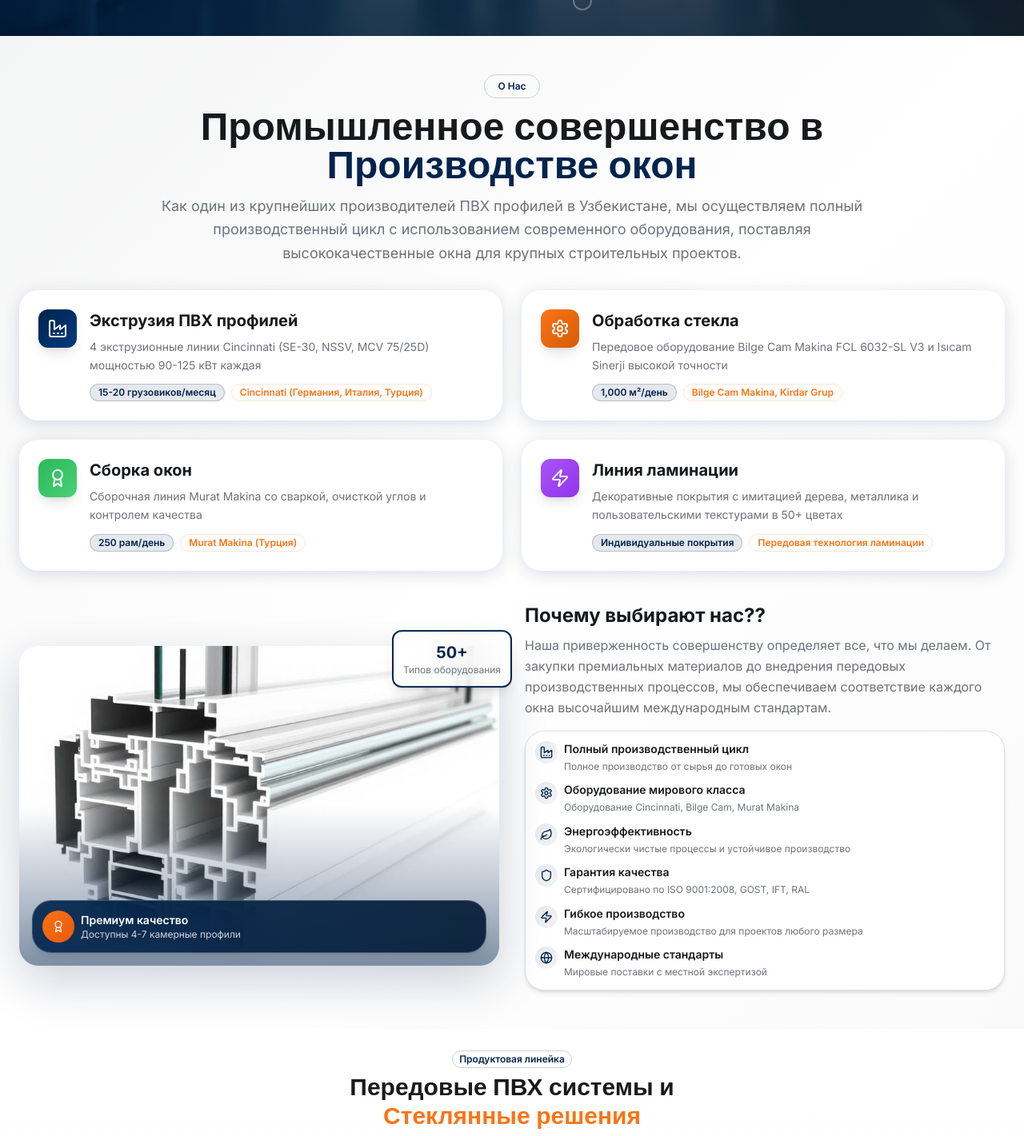
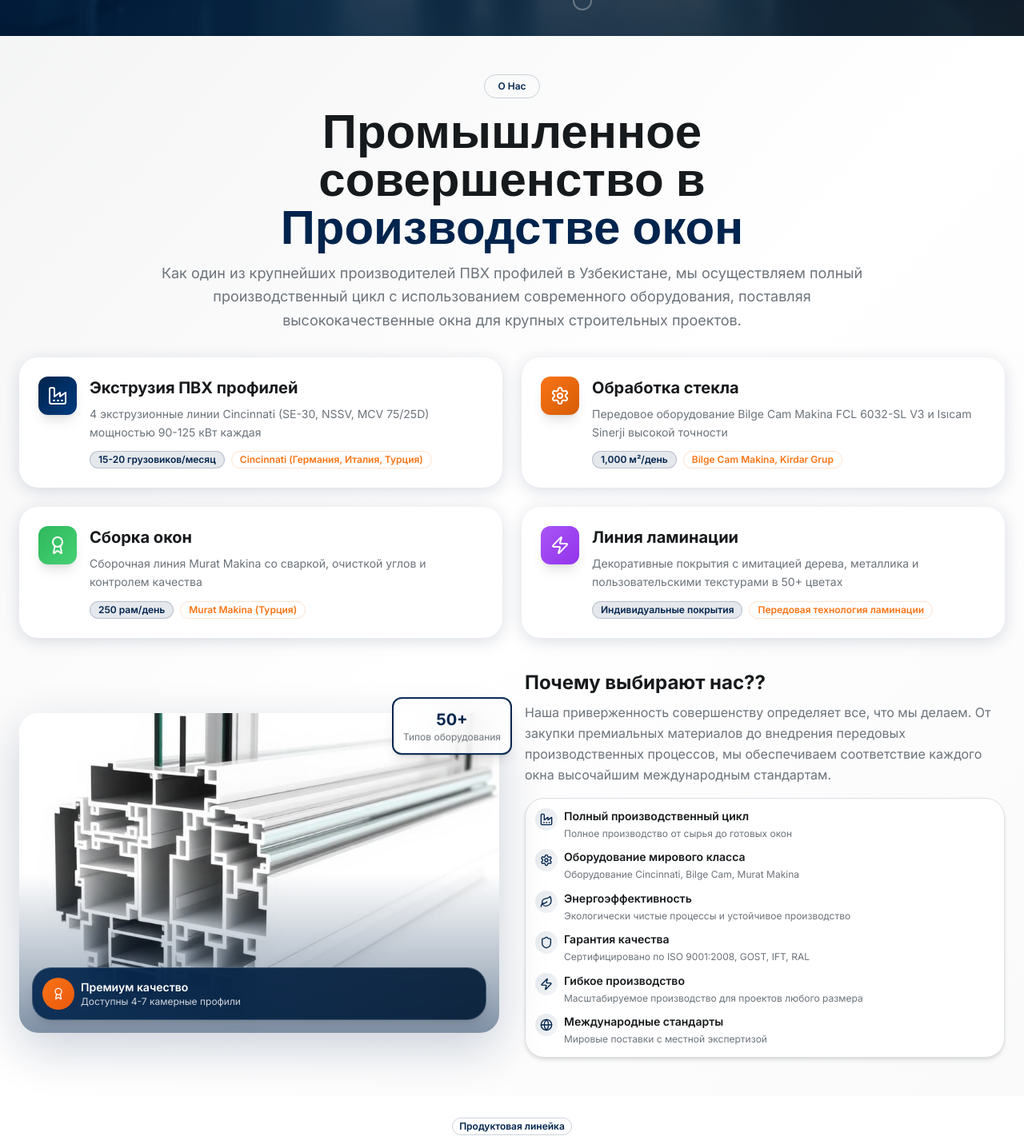
Before and after one commit to iftikhorbek/FalconVafra, a React (Vite) app: page / in a window 1280 px wide. Shown: the part 793-2214 px from the top of the page at 80% size. Built offline with nearby package versions, Linux system fonts and the light colour scheme; the HTML template or start-up script is replaced by a standard one.

Commit message:
page headers update

```diff
--- a/src/components/sections/About.tsx
+++ b/src/components/sections/About.tsx
@@ -95,7 +95,7 @@ const About = () => {
           <Badge variant="outline" className="mb-3 px-4 py-1.5 text-primary border-primary/20">
             {t.company.badge}
           </Badge>
-          <h2 className="text-3xl lg:text-5xl font-space font-bold mb-3">
+          <h2 className="text-4xl lg:text-6xl font-space font-bold mb-3">
             {t.company.title}
             <span className="block text-primary font-bold">
               {t.company.titleAccent}
--- a/src/components/sections/Contact.tsx
+++ b/src/components/sections/Contact.tsx
@@ -161,7 +161,7 @@ const Contact = () => {
           <Badge variant="outline" className="mb-3 px-4 py-1.5 text-primary border-primary/20">
             {t.contact.badge}
           </Badge>
-          <h2 className="text-3xl lg:text-5xl font-space font-bold mb-3">
+          <h2 className="text-4xl lg:text-6xl font-space font-bold mb-3">
             {t.contact.title}
             <span className="block text-accent font-bold">
               {t.contact.titleAccent}
--- a/src/components/sections/Products.tsx
+++ b/src/components/sections/Products.tsx
@@ -232,7 +232,7 @@ const Products = () => {
           <Badge variant="outline" className="mb-1.5 px-2 py-0.5 text-primary border-primary/20 text-xs">
             {t.products.badge}
           </Badge>
-          <h2 className="text-xl lg:text-3xl font-space font-bold mb-1">
+          <h2 className="text-4xl lg:text-6xl font-space font-bold mb-1">
             {t.products.title}
             <span className="block text-accent font-bold">
               {t.products.titleAccent}
```
